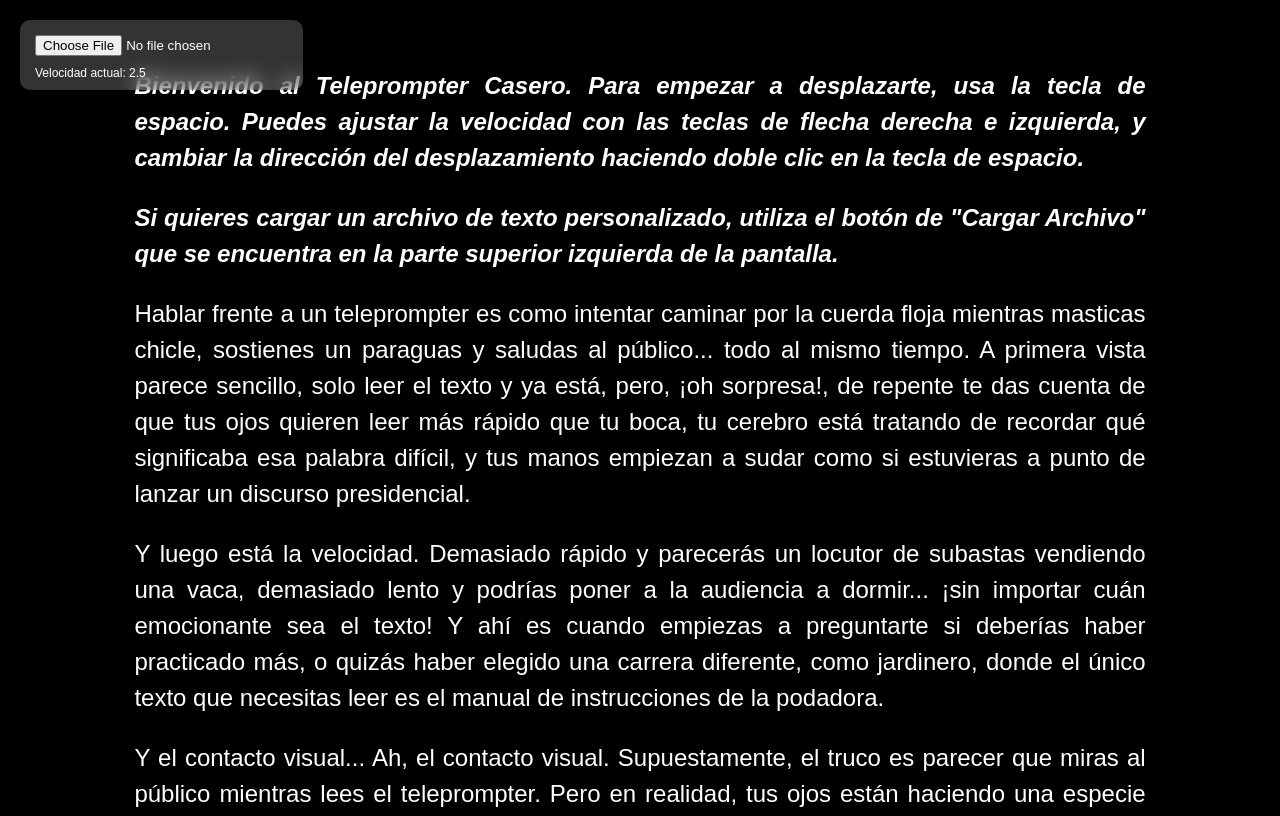
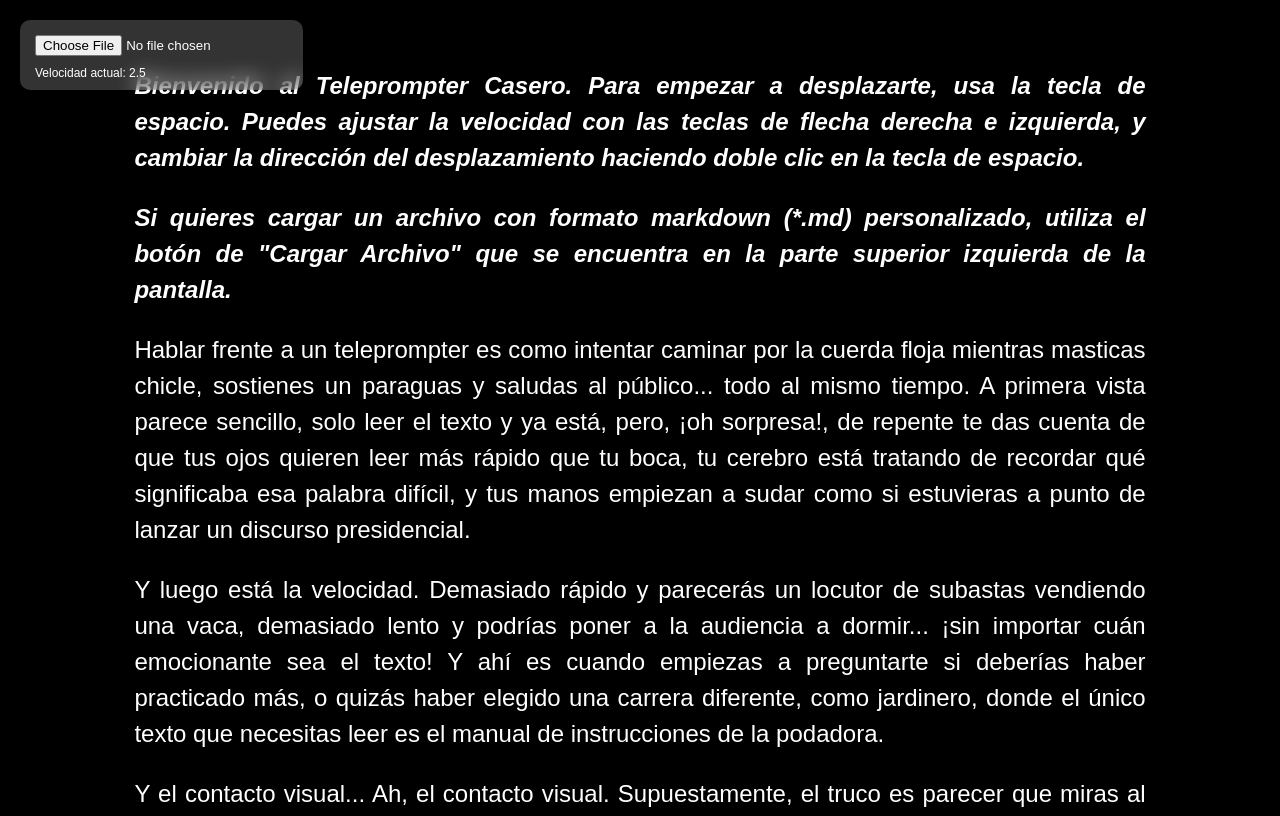
Before and after one commit to andoal/andoal.github.io, a plain HTML site: page teleprompter/index.html in a window 1280 px wide. Drawn offline with nearby package versions, Linux system fonts and the light colour scheme.

Commit message:
index.html copy: archvo.md

```diff
--- a/teleprompter/index.html
+++ b/teleprompter/index.html
@@ -94,7 +94,7 @@
         <div class="teleprompter-text" id="teleprompterText">
             <div class="marker marker-start" id="startMarker"></div>
             <p><em><strong>Bienvenido al Teleprompter Casero. Para empezar a desplazarte, usa la tecla de espacio. Puedes ajustar la velocidad con las teclas de flecha derecha e izquierda, y cambiar la dirección del desplazamiento haciendo doble clic en la tecla de espacio.</strong></em></p>
-            <p><em><strong>Si quieres cargar un archivo de texto personalizado, utiliza el botón de "Cargar Archivo" que se encuentra en la parte superior izquierda de la pantalla.</strong></em></p>
+            <p><em><strong>Si quieres cargar un archivo con formato markdown (*.md) personalizado, utiliza el botón de "Cargar Archivo" que se encuentra en la parte superior izquierda de la pantalla.</strong></em></p>
             <p>Hablar frente a un teleprompter es como intentar caminar por la cuerda floja mientras masticas chicle, sostienes un paraguas y saludas al público... todo al mismo tiempo. A primera vista parece sencillo, solo leer el texto y ya está, pero, ¡oh sorpresa!, de repente te das cuenta de que tus ojos quieren leer más rápido que tu boca, tu cerebro está tratando de recordar qué significaba esa palabra difícil, y tus manos empiezan a sudar como si estuvieras a punto de lanzar un discurso presidencial.</p>
             <p>Y luego está la velocidad. Demasiado rápido y parecerás un locutor de subastas vendiendo una vaca, demasiado lento y podrías poner a la audiencia a dormir... ¡sin importar cuán emocionante sea el texto! Y ahí es cuando empiezas a preguntarte si deberías haber practicado más, o quizás haber elegido una carrera diferente, como jardinero, donde el único texto que necesitas leer es el manual de instrucciones de la podadora.</p>
             <p>Y el contacto visual... Ah, el contacto visual. Supuestamente, el truco es parecer que miras al público mientras lees el teleprompter. Pero en realidad, tus ojos están haciendo una especie de danza del escondite. Un ojo lee el texto, el otro intenta mirar a la audiencia. Y el resultado es una mirada que podría confundirse fácilmente con la de alguien que está intentando descifrar el menú en un restaurante lleno de palabras raras.</p>
```
